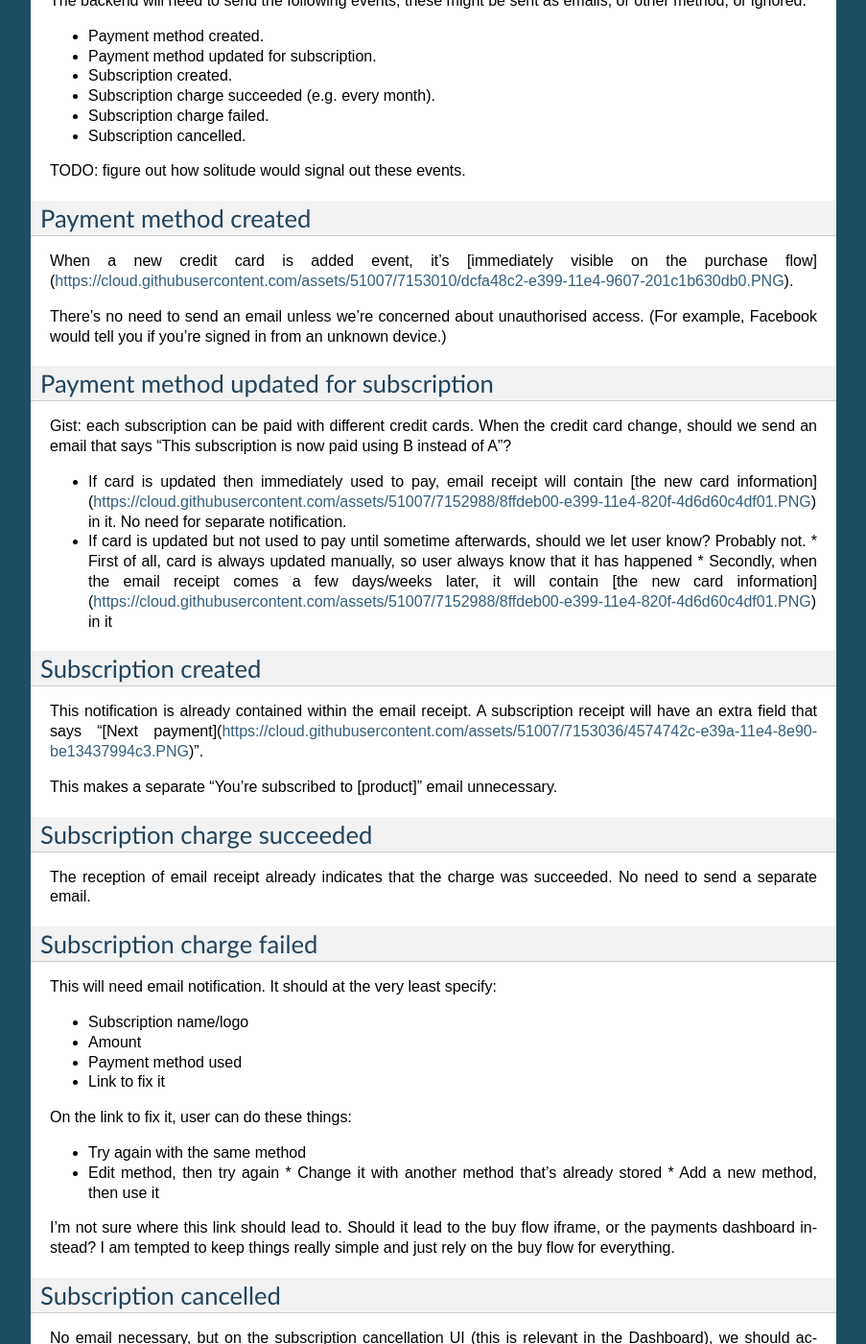
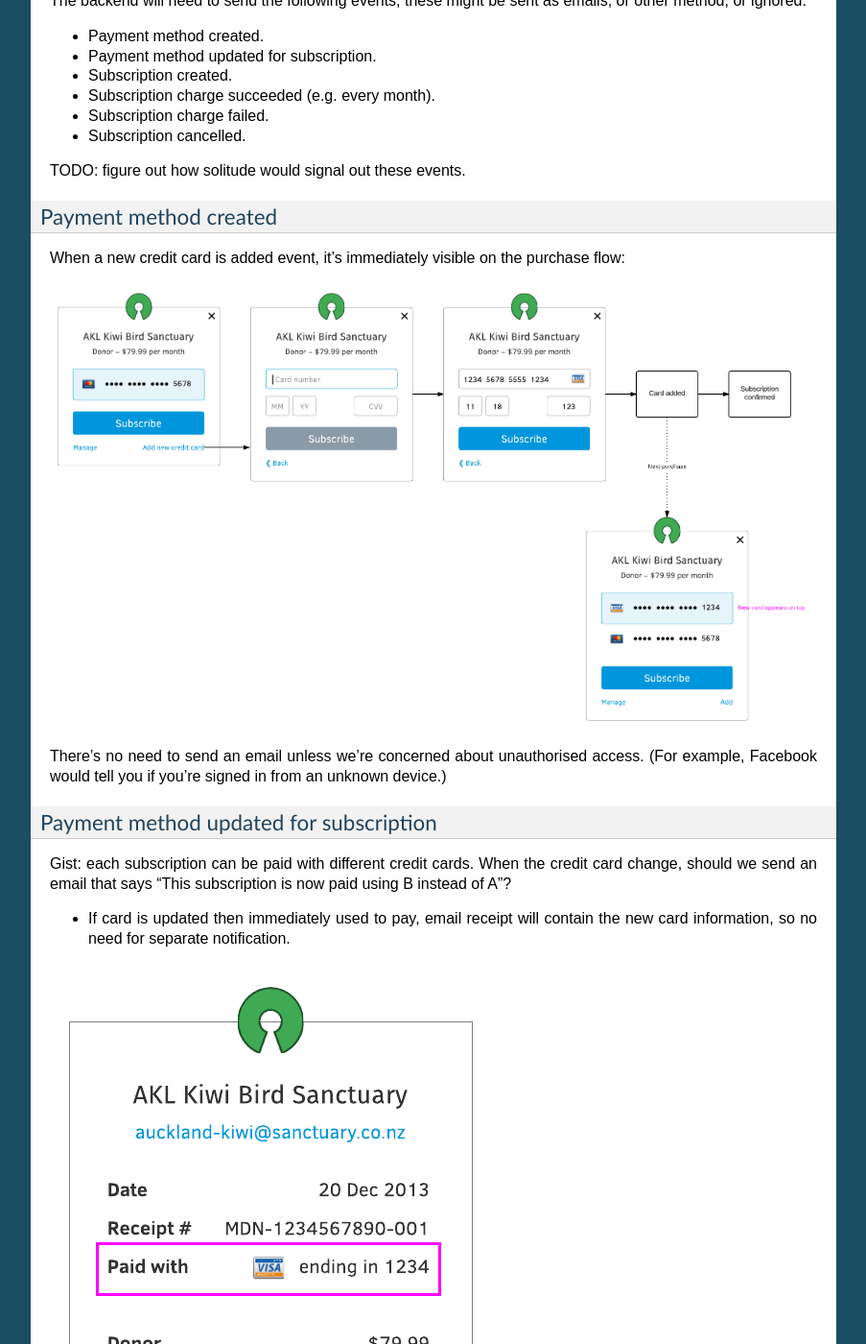
Before and after one commit to mozilla/payments, a Sphinx documentation site: the page built from docs/design/api.rst, in a window 1280 px wide and 1400 px high, scrolled down 1744 px. Shown: the whole window at 96% size, without its empty margins (198-1101 px from the left). Built offline with Sphinx 7.4.7, drawn with Linux system fonts in a browser that asks for light colours; some of the changed text lies outside the part shown.

Commit message:
Update events page with mockups of various notifications

```diff
--- a/docs/design/api.rst
+++ b/docs/design/api.rst
@@ -77,32 +77,45 @@ emails, or other method, or ignored.
 TODO: figure out how solitude would signal out these events.
 
 Payment method created
-----------------------
-When a new credit card is added event, it’s [immediately visible on the purchase flow](https://cloud.githubusercontent.com/assets/51007/7153010/dcfa48c2-e399-11e4-9607-201c1b630db0.PNG).
+++++++++++++++++++++++
+
+When a new credit card is added event, it’s immediately visible on the purchase flow:
+
+.. image:: ux-add-new-card-wireframe.png
 
 There’s no need to send an email unless we’re concerned about unauthorised access. (For example, Facebook would tell you if you’re signed in from an unknown device.)
 
 Payment method updated for subscription
----------------------------------------
++++++++++++++++++++++++++++++++++++++++
+
 Gist: each subscription can be paid with different credit cards. When the credit card change, should we send an email that says “This subscription is now paid using B instead of A”?
 
-* If card is updated then immediately used to pay, email receipt will contain [the new card information](https://cloud.githubusercontent.com/assets/51007/7152988/8ffdeb00-e399-11e4-820f-4d6d60c4df01.PNG) in it. No need for separate notification.
+* If card is updated then immediately used to pay, email receipt will contain the new card information, so no need for separate notification.
+
+.. image:: ux-email-receipt-highlight-payment-method.png
+
 * If card is updated but not used to pay until sometime afterwards, should we let user know? Probably not.
+
   * First of all, card is always updated manually, so user always know that it has happened
-  * Secondly, when the email receipt comes a few days/weeks later, it will contain [the new card information](https://cloud.githubusercontent.com/assets/51007/7152988/8ffdeb00-e399-11e4-820f-4d6d60c4df01.PNG) in it
+  * Secondly, when the email receipt comes a few days/weeks later, it will contain the new card information in it.
 
 Subscription created
---------------------
-This notification is already contained within the email receipt. A subscription receipt will have an extra field that says “[Next payment](https://cloud.githubusercontent.com/assets/51007/7153036/4574742c-e39a-11e4-8e90-be13437994c3.PNG)”.
+++++++++++++++++++++
+
+This notification is already contained within the email receipt. A subscription receipt will have an extra field that says “Next payment":
+
+.. image:: ux-email-receipt-highlight-next-payment.png
 
 This makes a separate “You’re subscribed to [product]” email unnecessary.
 
 Subscription charge succeeded
------------------------------
++++++++++++++++++++++++++++++
+
 The reception of email receipt already indicates that the charge was succeeded. No need to send a separate email.
 
 Subscription charge failed
---------------------------
+++++++++++++++++++++++++++
+
 This will need email notification. It should at the very least specify:
 
 * Subscription name/logo
```
Also changed, not shown: other parts of docs/design/api.rst (+6 -2 lines), docs/design/ux-add-new-card-wireframe.png (added), docs/design/ux-email-receipt-highlight-next-payment.png (added), docs/design/ux-email-receipt-highlight-payment-method.png (added), docs/design/ux-email-receipt-subscription-charge-failed.png (added).
